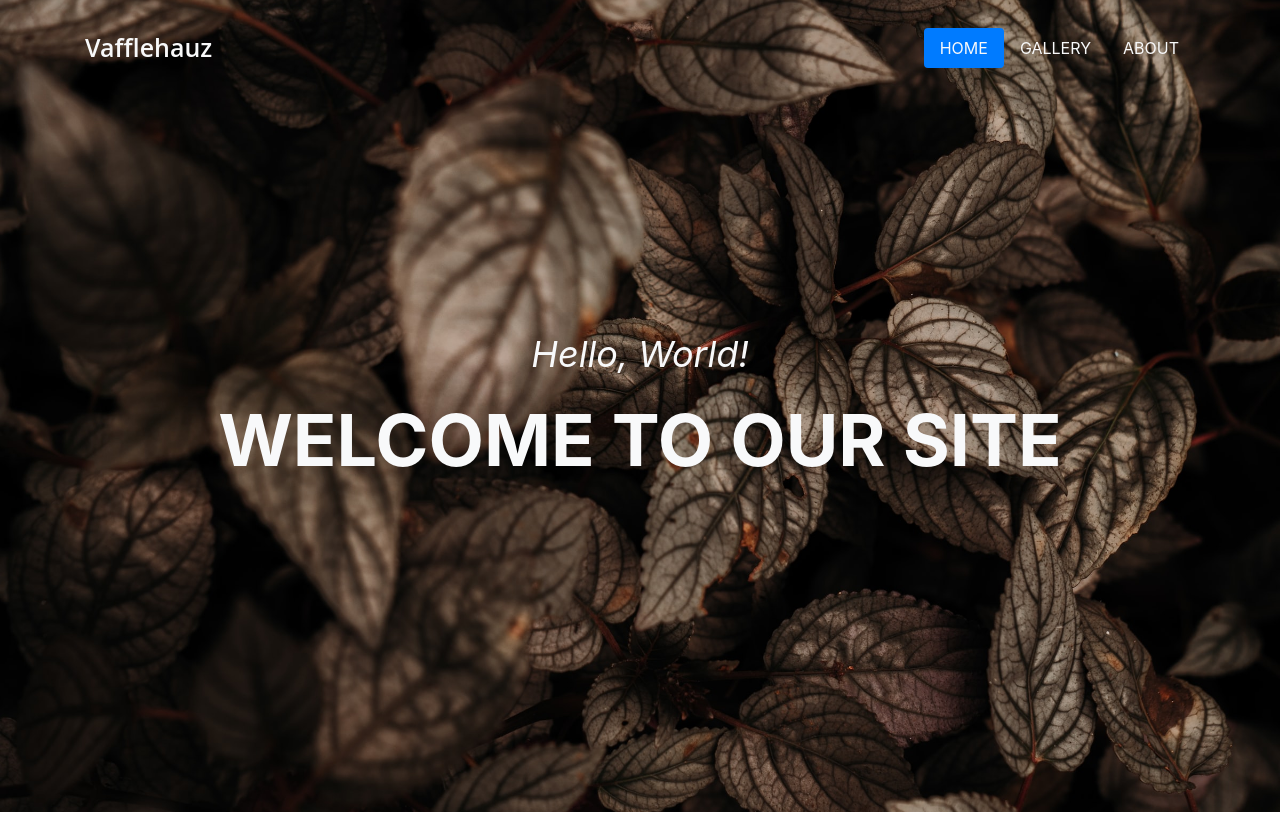
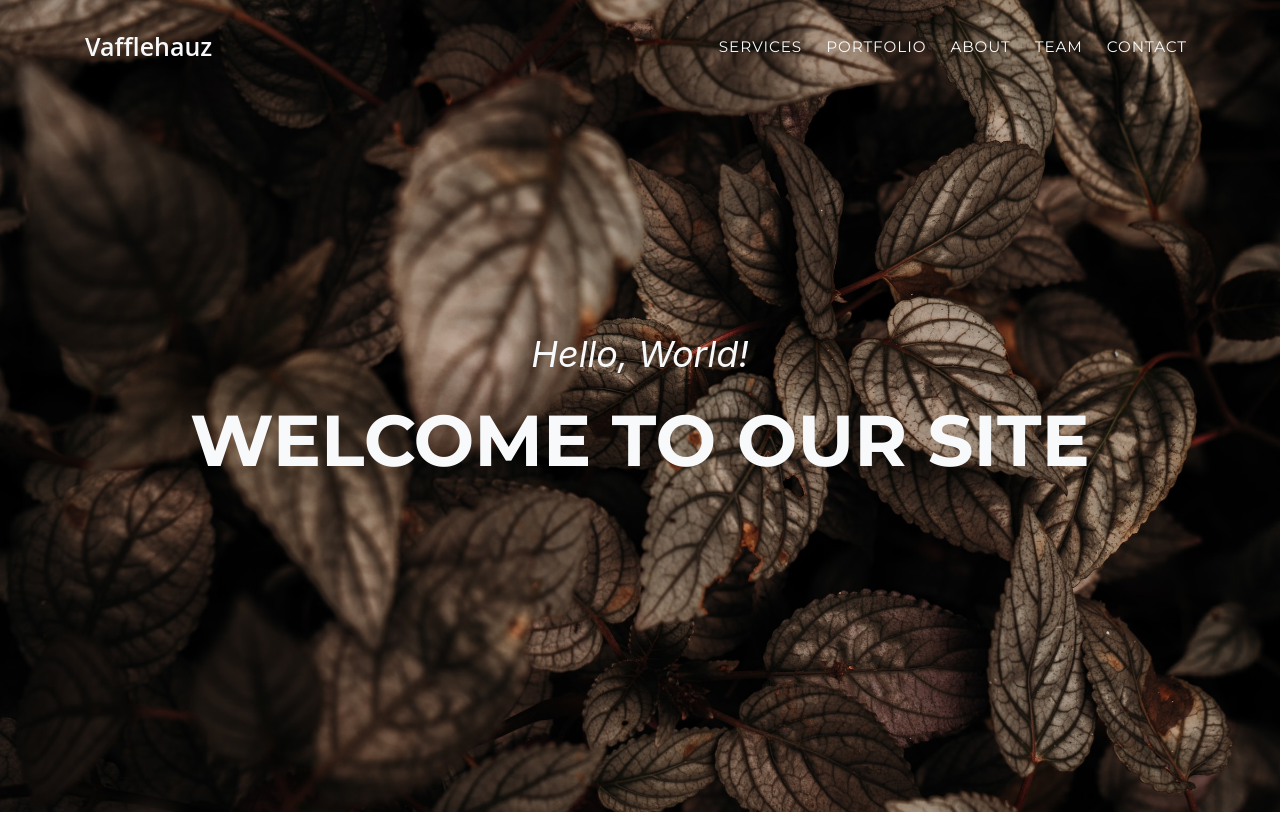
Before and after one commit to scr1pti3/vafflehauz, a React app: page / in a window 1280 px wide. Shown: the top 814 px of the page. Built offline with nearby package versions, Linux system fonts and the light colour scheme; a web font is replaced by a local one.

Commit message:
Added droid-serif,montserrat fonts to documents Added transition animation to navbar

```diff
--- a/src/components/container.css
+++ b/src/components/container.css
@@ -1,3 +1,7 @@
+html {
+    scroll-behavior: smooth;
+}
+
 h1, h2, h3, h4, h5, h6, .h1, .h2, .h3, .h4, .h5, .h6 {
     margin-bottom: 0.5rem;
     font-family: "Montserrat", -apple-system, BlinkMacSystemFont, "Segoe UI", Roboto, "Helvetica Neue", Arial, sans-serif, "Apple Color Emoji", "Segoe UI Emoji", "Segoe UI Symbol", "Noto Color Emoji";
--- a/src/components/header/navbar.css
+++ b/src/components/header/navbar.css
@@ -1,5 +1,31 @@
 #mainNav {
     padding-top: 1.5rem;
+    padding-bottom: 1.5rem;
+    border: none;
+    height: 94px;
+    transition: padding-top 0.3s ease-in-out, padding-bottom 0.3s ease-in-out, height 0.3s ease-in-out;
     background-color: transparent;
-    border: none;
 }
+
+#mainNav.navbar-shrink {
+    padding-top: 1rem;
+    padding-bottom: 1rem;
+    background-color: #212529;
+    height: 72px;
+}
+
+.navbar-brand-style {
+    font-size: 25px;
+    font-weight: 600;
+    font-family: "Open Sans", Helvetica, Arial, sans-serif;
+    vertical-align: middle;
+}
+
+#mainNav a.nav-link-style {
+    padding-right: 0.5rem;
+    padding-left: 0.5rem;
+    margin-left: 0.5rem;
+    font-family: Montserrat, -apple-system, BlinkMacSystemFont, Segoe UI, Roboto, Helvetica Neue, Arial, sans-serif, "Apple Color Emoji", "Segoe UI Emoji", "Segoe UI Symbol", "Noto Color Emoji";
+    font-size: 0.95rem;
+    letter-spacing: 0.0625em;
+}
--- a/src/components/header/navbar.js
+++ b/src/components/header/navbar.js
@@ -3,44 +3,79 @@ import './navbar.css'
 import {
     Navbar,
     NavbarBrand,
+    NavbarToggler,
     Nav,
     NavItem,
-    NavLink
+    NavLink,
+    Button,
+    Collapse,
+    UncontrolledCollapse
 } from 'reactstrap';
 
-const brandStyle = {
-    fontSize: "25px",
-    fontWeight: "600",
-    fontFamily: "Open Sans, Helvetica, Arial, sans-serif",
-}
+
 
 function NavBar (props) {
-    const [isActive, setActive] = useState({Home: true});
+    const [isOpen, setOpen] = useState(false);
 
-    const toggle = e => {
+    //NavLink active state collection
+    const [activeCollection, setActiveCollection] = useState({});
+    //navbar-shrink class state variable
+    const [shrinkClass, setShrinkClass] = useState("");
+
+    const navLinkElementArr = [
+        "services",
+        "portfolio",
+        "about",
+        "team",
+        "contact"
+    ];
+
+    const navLinkStyle = {
+        paddingRight: "0.5rem",
+        paddingLeft: "0.5rem",
+        fontFamily: "Montserrat, -apple-system, BlinkMacSystemFont, Segoe UI, Roboto, Helvetica Neue, Arial, sans-serif, Apple Color Emoji, Segoe UI Emoji, Segoe UI Symbol, Noto Color Emoji",
+        fontSize: "0.95rem",
+        letterSpacing: "0.0625em",
+    }
+
+    //Event onclick; Change active state
+    const toggleNavLink = e => {
         let key = e.target.text;
         let temp = {};
         temp[key] = true;
-        setActive(temp);
+        setActiveCollection(temp);
     }
 
+    //Event onclick; Collapse the navbar
+    const toggleNavbar = () => setOpen(!isOpen);
+
+    //Shrink Navbar on Scroll
+    window.onscroll = () => {
+        let shrinkMin = 200;
+        if(document.body.scrollTop > shrinkMin || document.documentElement.scrollTop > shrinkMin)
+            setShrinkClass("navbar-shrink");
+        else
+            setShrinkClass("");
+    };
+
     return (
-        <Navbar id="mainNav" expand="lg" className="fixed-top">
+        <Navbar id="mainNav" className={shrinkClass} expand="lg" fixed="top" role="navigation">
             <div className="container">
-                <NavbarBrand href="#home" className="text-light" style={brandStyle}>Vafflehauz</NavbarBrand>
-                <div className="navbar-collapse collapse">
-                    <Nav pills className="ml-auto text-uppercase">
-                        <NavItem>
-                            <NavLink href="#home" className="text-light" active={isActive.Home} onClick={(e) => toggle(e)}>Home</NavLink>
-                        </NavItem>
-                        <NavItem>
-                            <NavLink href="#gallery" className="text-light" active={isActive.Gallery} onClick={(e) => toggle(e)}>Gallery</NavLink>
-                        </NavItem>
-                        <NavItem>
-                            <NavLink href="#about" className="text-light" active={isActive.About} onClick={(e) => toggle(e)}>About</NavLink>
-                        </NavItem>
+                <NavbarBrand href="#" className="text-light navbar-brand-style">Vafflehauz</NavbarBrand>
+                <NavbarToggler style={{backgroundColor:"currentcolor"}} onClick={toggleNavbar}/>
+                <Collapse isOpen={isOpen} id="test" navbar>
+                    <Nav navbar className="ml-auto text-uppercase">
+                        {
+                            navLinkElementArr.map(elem =>
+                                <NavItem key={elem}>
+                                    <NavLink href={`#${elem}`} className="text-light nav-link-style" onClick={toggleNavLink}>
+                                        {elem}
+                                    </NavLink>
+                                </NavItem>
+                            )
+                        }
                     </Nav>
-                </div>
+                </Collapse>
             </div>
         </Navbar>
     );
--- a/src/index.html
+++ b/src/index.html
@@ -2,6 +2,8 @@
 <html>
     <head>
         <title>Vafflehauz</title>
+    <link href="https://fonts.googleapis.com/css?family=Montserrat:400,700" rel="stylesheet"/>
+    <link href="https://fonts.googleapis.com/css?family=Droid+Serif:400,700,400italic,700italic" rel="stylesheet"/>
     </head>
     <body>
         <div id="root"></div>
```
